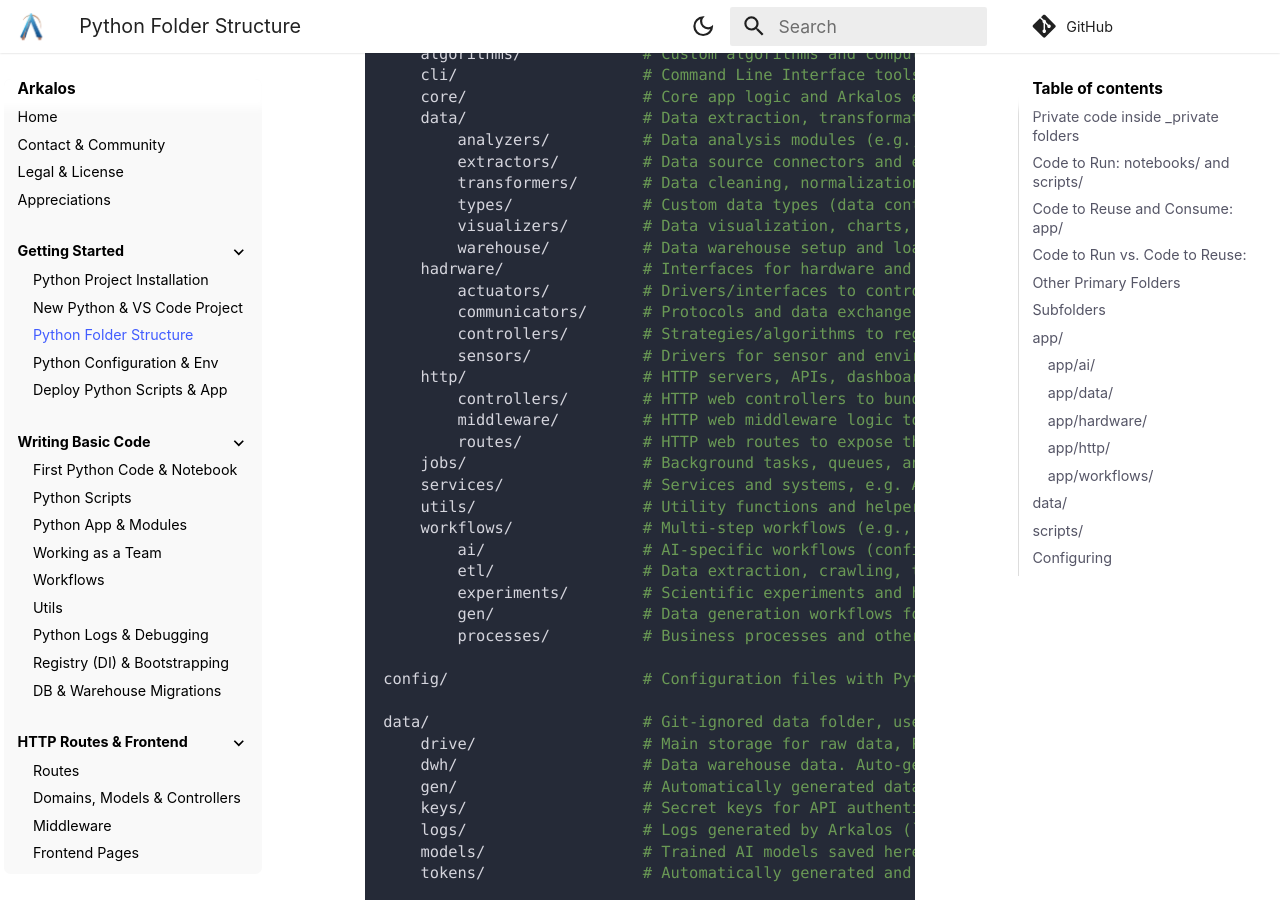
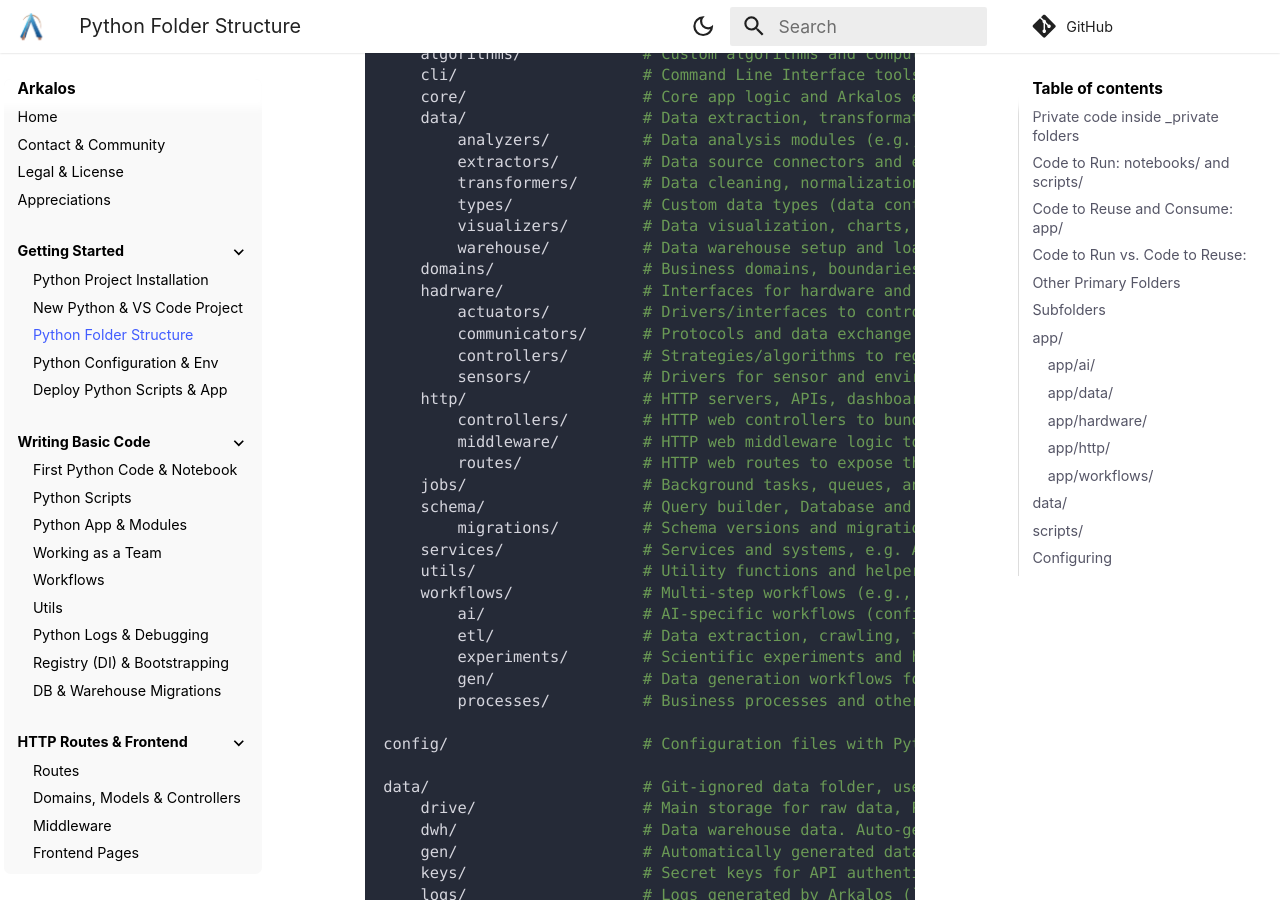
Before and after one commit to arkaloscom/arkalos-docs, an MkDocs documentation site: the page built from docs/docs/structure.md, in a window 1280 px wide and 900 px high, scrolled down 565 px. Built offline with MkDocs 1.6.1 and Material for MkDocs 9.7.7, drawn with Linux system fonts in a browser that asks for light colours; some web fonts are replaced; comment, search, counter and statistics services are not loaded.

Commit message:
Update structure

```diff
--- a/docs/docs/structure.md
+++ b/docs/docs/structure.md
@@ -23,6 +23,7 @@ app/
         types/              # Custom data types (data contracts)
         visualizers/        # Data visualization, charts, graphs and plots
         warehouse/          # Data warehouse setup and loaders
+    domains/                # Business domains, boundaries, data mesh, Domain-Driven Design (DDD)
     hadrware/               # Interfaces for hardware and robotics
         actuators/          # Drivers/interfaces to control physical actuators (e.g; motors, arms)
         communicators/      # Protocols and data exchange between hardware components (e.g; Ethernet)
@@ -33,6 +34,8 @@ app/
         middleware/         # HTTP web middleware logic to run between requests
         routes/             # HTTP web routes to expose the app externally via web URLs
     jobs/                   # Background tasks, queues, and cron jobs
+    schema/                 # Query builder, Database and Data Warehouse schemas and migrations
+        migrations/         # Schema versions and migrations
     services/               # Services and systems, e.g. API connectors
     utils/                  # Utility functions and helpers
     workflows/              # Multi-step workflows (e.g., data pipelines, automation)
```
